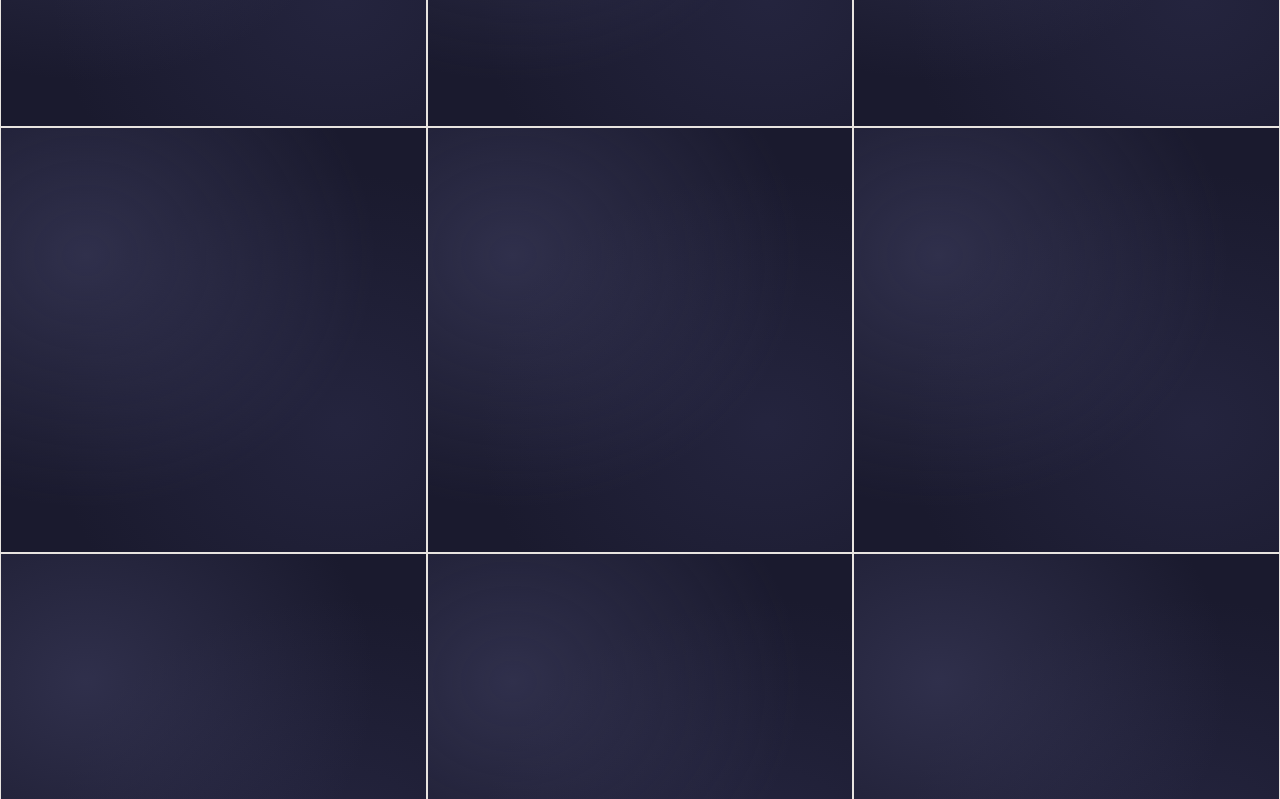
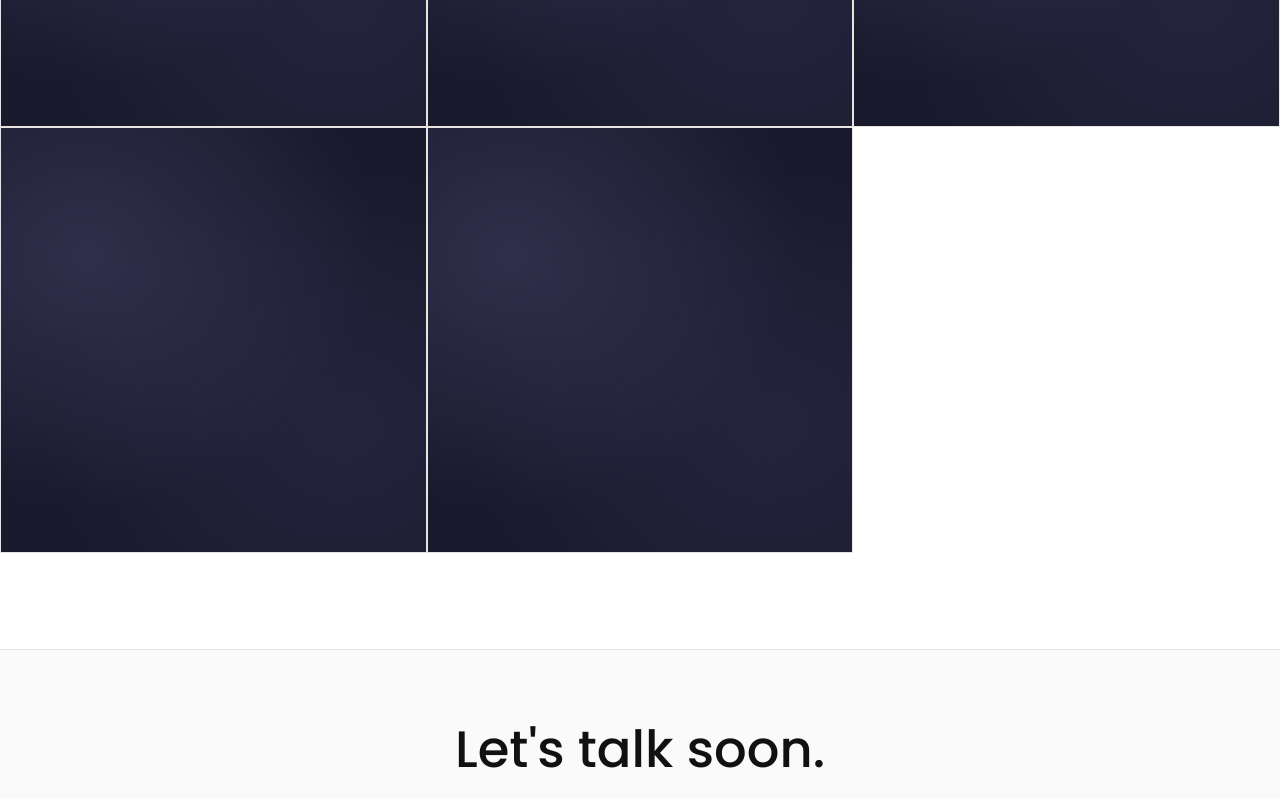
Before and after one commit to HBelassi/HBelassi.github.io, a plain HTML site: page index.html in a window 1280 px wide. Shown: the part 880-1679 px from the top of the page. Drawn offline with Linux system fonts and the light colour scheme.

Commit message:
Fix filter on page load

```diff
--- a/index.html
+++ b/index.html
@@ -55,6 +55,7 @@
   <script>
     const nav = document.getElementById('mainNav');
         window.addEventListener('scroll', () => nav.classList.toggle('scrolled', window.scrollY > 20));
+            filterProjects('ux', document.querySelector('.filter-tabs button.active'));
                 function filterProjects(category, btn) {
                       document.querySelectorAll('.filter-tabs button').forEach(b => b.classList.remove('active'));
                             btn.classList.add('active');
```
Lines whose indentation alone changed are shown as unchanged.
